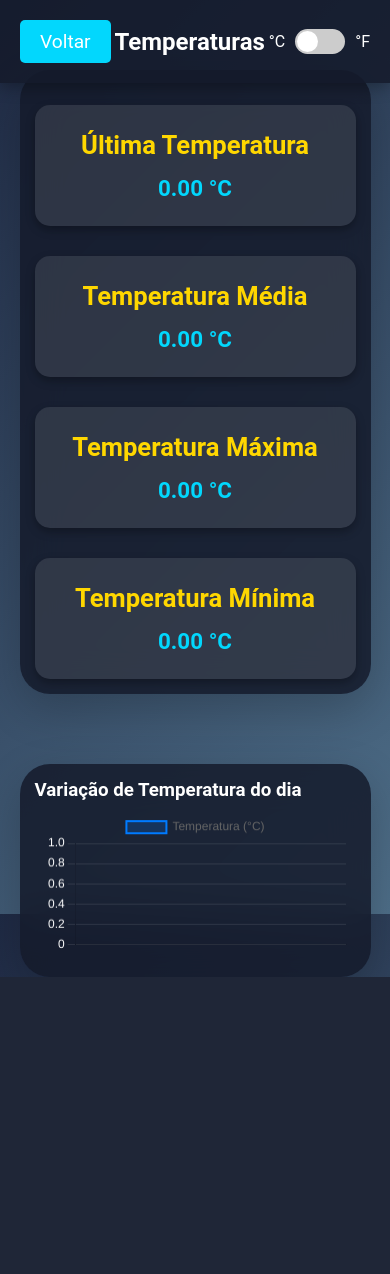
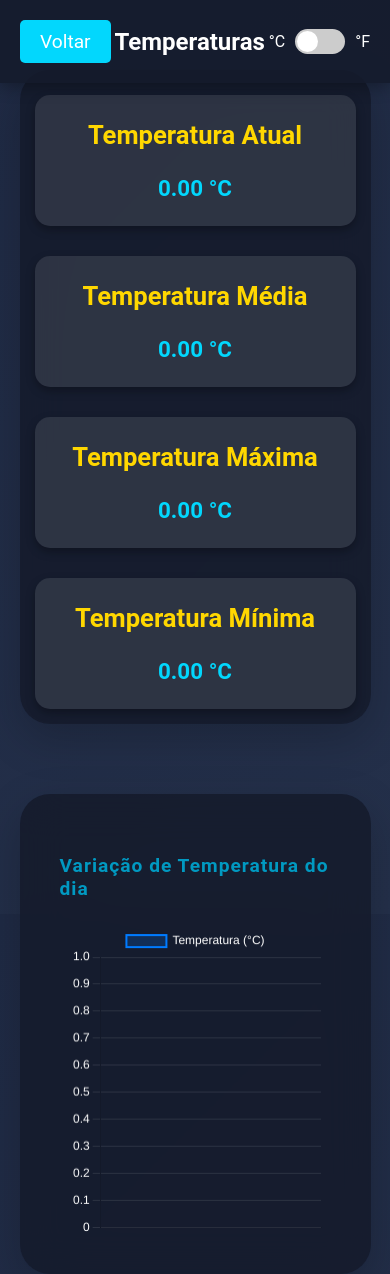
Before and after one commit to FelipeDiasKonda/ProjetoIOT, a Flask app: template templates/temp.html in a window 390 px wide. Before the commit the page ends 977 px from the top, so only its background shows below. Run offline with Flask 3, Linux system fonts and the light colour scheme; the template is opened without the code that fills it, so the values that code supplies are empty.

Commit message:
style: modificações no layout responsivo

```diff
--- a/templates/temp.html
+++ b/templates/temp.html
@@ -16,7 +16,7 @@
 
         body {
             font-family: 'Roboto', sans-serif;
-            background: linear-gradient(135deg, #1f2a44, #4e6e88);
+            background: linear-gradient(135deg, #1f2a44, #24304a);
             color: #fff;
             margin: 0;
             height: 100vh;
@@ -64,6 +64,7 @@
             cursor: pointer;
             text-decoration: none;
             transition: background-color 0.3s ease;
+            left:5px;
         }
 
         .back-btn:hover {
@@ -72,7 +73,7 @@
 
         /* CONTEÚDO PRINCIPAL */
         .container {
-            margin-top: 120px;
+            margin-top: 95px;
             padding: 40px;
             background: rgba(20, 27, 43, 0.85);
             border-radius: 30px;
@@ -85,11 +86,44 @@
             margin-right: auto;
         }
 
+
+        .graph-container {
+        display: flex;
+        justify-content: center;
+        align-items: center;
+        margin-top: 20px;
+        margin-bottom: 50px;
+      }
+
+      .graph-item {
+        background: rgba(170, 170, 170, 0);
+        border-radius: 5px;
+        padding: 25px;
+        position: relative;
+        width: 100%;
+        height: 70vh; /* Define a altura como 50% da tela */
+        max-height: 90vh; /* Garante um limite máximo */
+        }
+
+      .graph-item canvas {
+        width: 100%;
+        height: 100%; /* Ocupa toda a altura do container */
+        border-radius: 15px;
+        transition: transform 0.3s ease-in-out;
+        }
+        .graph-item h3 {
+        color: #0199c1;
+        font-size: 1.6em;
+        margin-bottom: 15px;
+        font-weight: 700;
+        letter-spacing: 1px;
+      }
+
         .dados-container {
             display: grid;
             grid-template-columns: repeat(auto-fit, minmax(250px, 1fr));
             gap: 30px;
-            margin-top: 20px;
+            margin-top: 10px;
         }
 
         .dados-item {
@@ -104,7 +138,7 @@
         .dados-item h3 {
             color: #ffd700;
             font-size: 1.6em;
-            margin-bottom: 15px;
+            margin-bottom: 25px;
             font-weight: 700;
         }
 
@@ -178,6 +212,21 @@
         }
 
         /* MEDIA QUERIES PARA RESPONSIVIDADE */
+        @media (max-width: 1024px) {
+        header h1 {
+          font-size: 2.5em;
+        }
+
+        .container {
+          padding: 30px;
+        }
+
+        .graph-item h3 {
+          font-size: 1.6em;
+        }
+
+      }
+
         @media (max-width: 768px) {
             header h1 {
                 font-size: 2em;
@@ -199,6 +248,10 @@
             button {
                 width: 90%;
             }
+            .graph-item h3 {
+          font-size: 1.2em;
+        }
+
         }
 
         @media (max-width: 480px) {
@@ -227,6 +280,10 @@
                 width: 100%;
             }
 
+            .graph-item {
+            height: 45vh; /* Reduz a altura para telas menores */
+            max-height: 50vh;
+        }
 
         }
     </style>
@@ -250,7 +307,7 @@
     <div class="container">
         <div class="dados-container">
             <div class="dados-item">
-                <h3>Última Temperatura</h3>
+                <h3>Temperatura Atual</h3>
                 <p class="temperature" data-temp="{{ last_temperature }}">{{ "%.2f"|format(last_temperature) }} °C</p>
             </div>
             <div class="dados-item">
@@ -321,15 +378,19 @@
           },
           options: {
             responsive: true,
-            maintainAspectRatio: true,
+            maintainAspectRatio: false,
             plugins: {
               legend: {
-                position: 'top'
+                position: 'top',
+                labels: {
+                color: '#ffffff',
+                font: { size: 12 }
+            }
               },
               tooltip: {
                 backgroundColor: 'rgba(255, 255, 255, 0.9)',
-                titleColor: '#000',
-                bodyColor: '#000'
+                 titleColor: '#ffffff',
+                 bodyColor: '#ffffff'
               }
             },
             scales: {
```
Also changed, not shown: templates/dashboard.html (+9 -9 lines), templates/index.html (+6 -5 lines).
